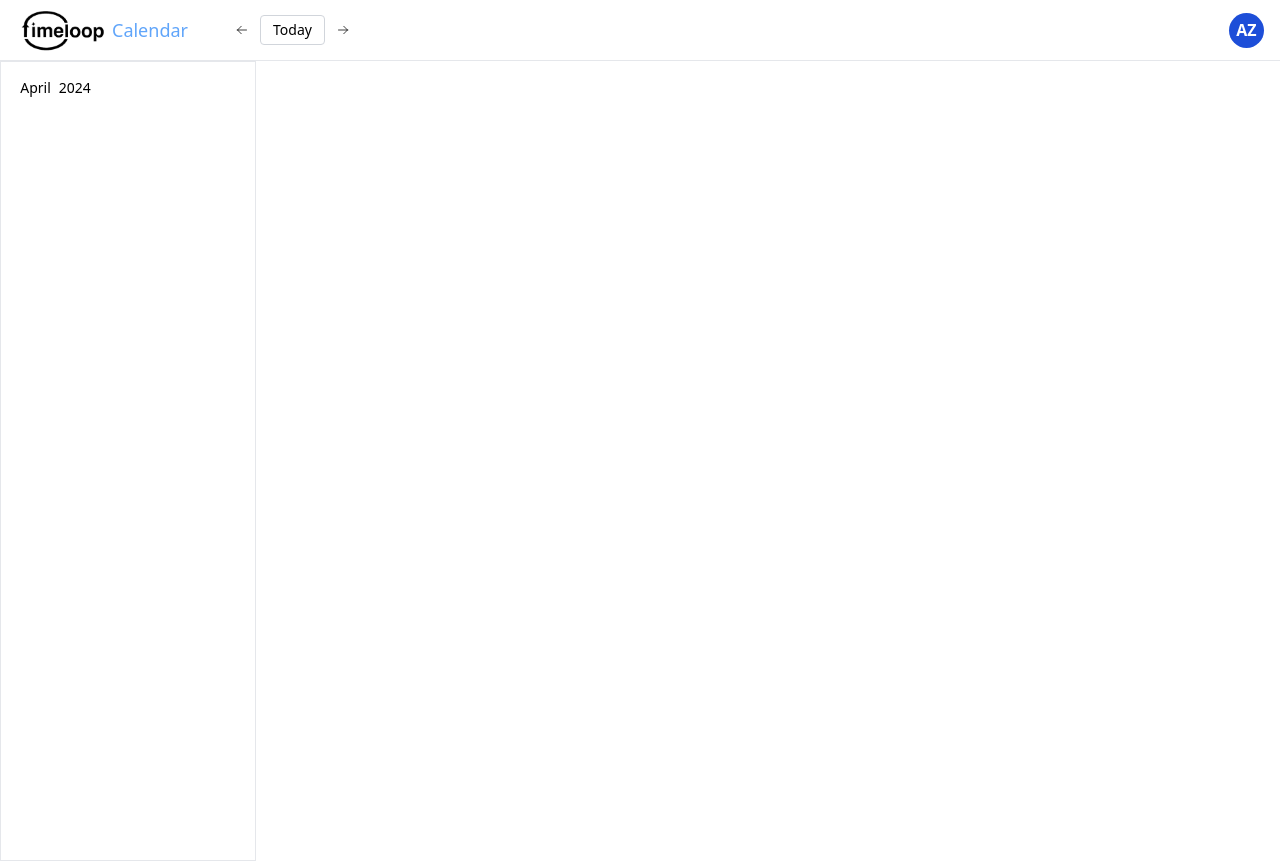
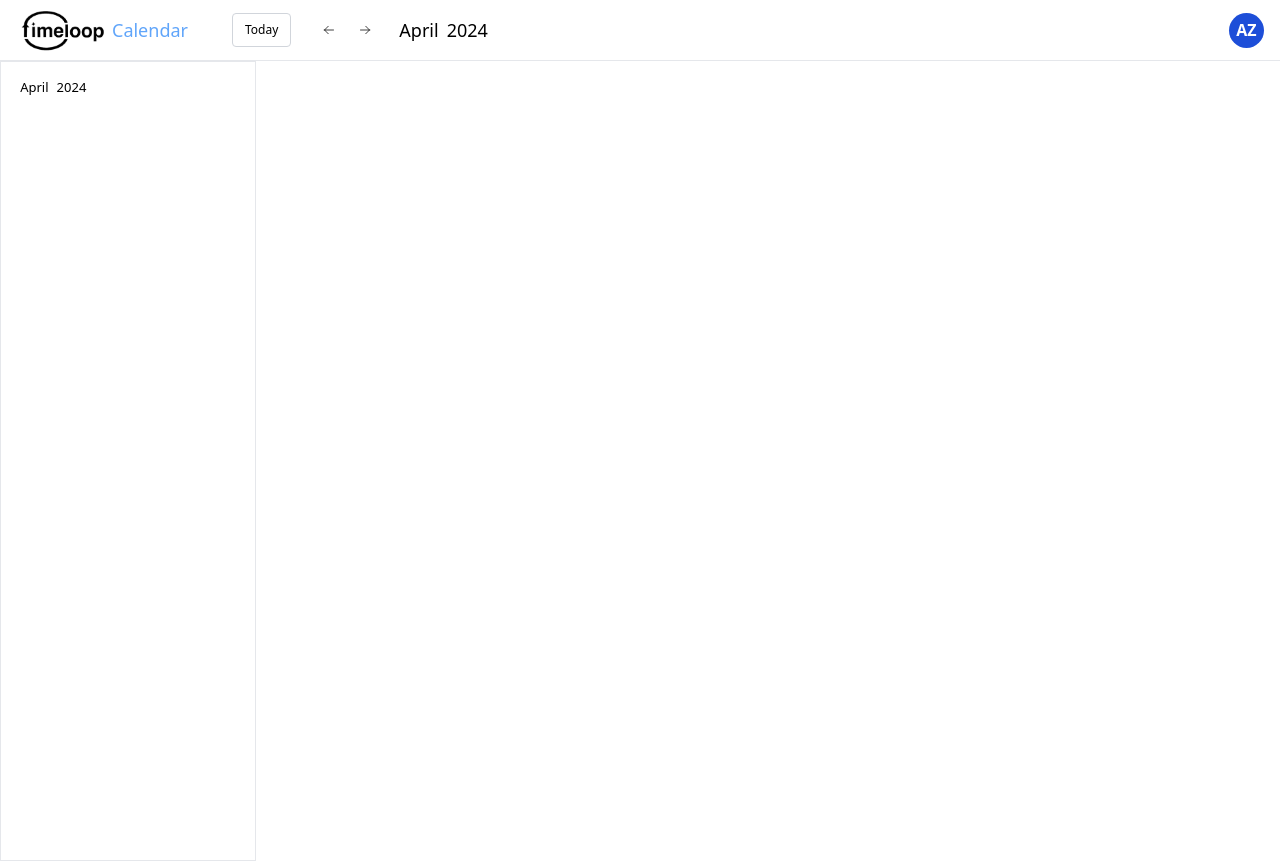
Before and after one commit to jpxoi/timeloop-frontend, a React (Vite) app: page / in a window 1280 px wide. Built offline with nearby package versions, Linux system fonts and the light colour scheme.

Commit message:
Navbar added month, year.

```diff
--- /dev/null
+++ b/src/Components/Pages/Molecules/DisplayMonthYear.jsx
@@ -0,0 +1,16 @@
+import React from 'react';
+import GetMonth from '../Atoms/GetMonth';
+import GetYear from '../Atoms/GetYear';
+
+function DisplayMonthYear({params}) {
+  return(
+  <div className="flex">
+  <p className={`${params} text-wrap flex`}>
+    <span className="inline">{GetMonth()}</span>
+    <span className="inline mx-2">{GetYear()}</span>
+  </p>
+  </div>
+  )
+}
+
+export default DisplayMonthYear;
--- a/src/Components/Pages/Organisms/NavBar.jsx
+++ b/src/Components/Pages/Organisms/NavBar.jsx
@@ -4,20 +4,24 @@ import NavbarProfile from '../Atoms/NavbarProfile';
 import Button from '../Atoms/Button';
 import LeftArrow from '../Atoms/LeftArrow';
 import RightArrow from '../Atoms/RightArrow';
+import DisplayMonthYear from '../Molecules/DisplayMonthYear';
 
 export default function NavBar(){
   return (
     <div className="px-4 flex items-center justify-between border-b">
-      <div className="flex items-center"> {/* Wrapper for Logo and Calendar */}
-        <Logo/>                 {/* This is the logo---Timeloop for our website*/}
+      <div className="flex items-center"> {/* Wrapper for Logo and Calendar and Today button */}
+        <Logo/>
         <h1 className='mr-10 text-lg text-blue-400'>
           Calendar
         </h1>
-        <LeftArrow buttonparams="" iconparams="w-3 h-3 mx-2"/>
-        <Button params="border rounded py-1 px-3 mx-1 text-sm border-gray-300" text="Today"/>
-        <RightArrow buttonparams="" iconparams="w-3 h-3 mx-2"/>
+        <Button params="border rounded py-2 px-3 mx-1 text-xs border-gray-300" text="Today"/>
+        <div className='flex justify-between mx-7'>
+          <LeftArrow buttonparams="" iconparams="w-3 h-3 mr-3"/>
+          <RightArrow buttonparams="" iconparams="w-3 h-3 ml-3"/>
+        </div>
+        <DisplayMonthYear params="text-black font-[400] text-[18px]"/>
       </div>
-      <div className="flex items-center"> {/* Wrapper for Today button and Profile */}
+      <div className="flex items-center"> {/* Wrapper for Profile */}
         <NavbarProfile/>
       </div>
     </div>
--- a/src/Components/Pages/Organisms/Sidebar.jsx
+++ b/src/Components/Pages/Organisms/Sidebar.jsx
@@ -1,17 +1,11 @@
 import React from "react";
-import GetMonth from "../Atoms/GetMonth";
-import GetYear from "../Atoms/GetYear";
 import SmallCalendar from "../Molecules/SmallCalendar";
+import DisplayMonthYear from "../Molecules/DisplayMonthYear";
 
 export default function Sidebar() {
     return (
       <div className="h-screen w-1/5 border pt-4 pl-[1.5%]">
-        <div className="flex">
-          <p className="text-black text-wrap text-sm font-[500] flex">
-            <span className="inline">{GetMonth()}</span>
-            <span className="inline mx-2">{GetYear()}</span>
-          </p>
-        </div>
+        <DisplayMonthYear params="text-black font-[450] text-[13px]"/>
       </div>
     );
   }
```
